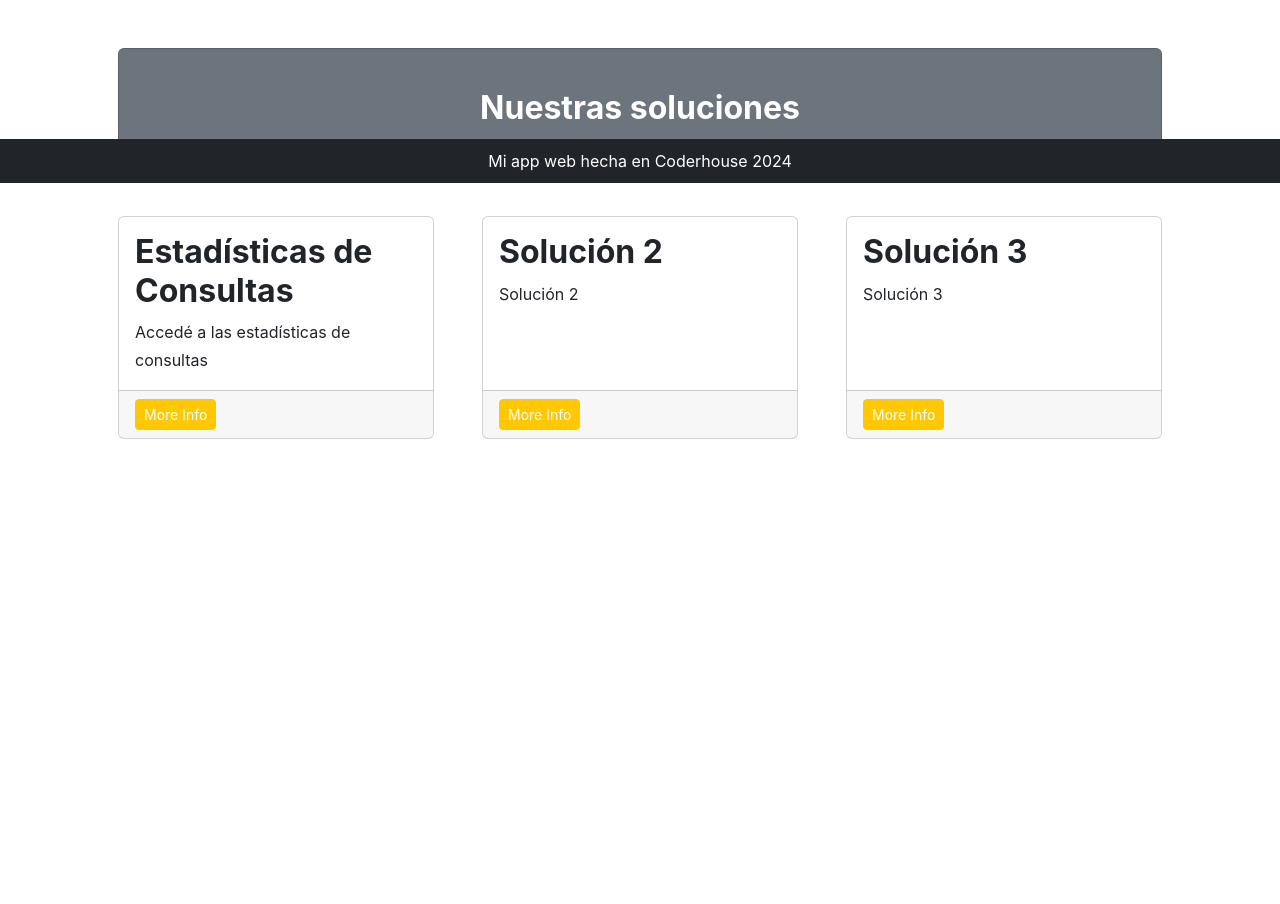
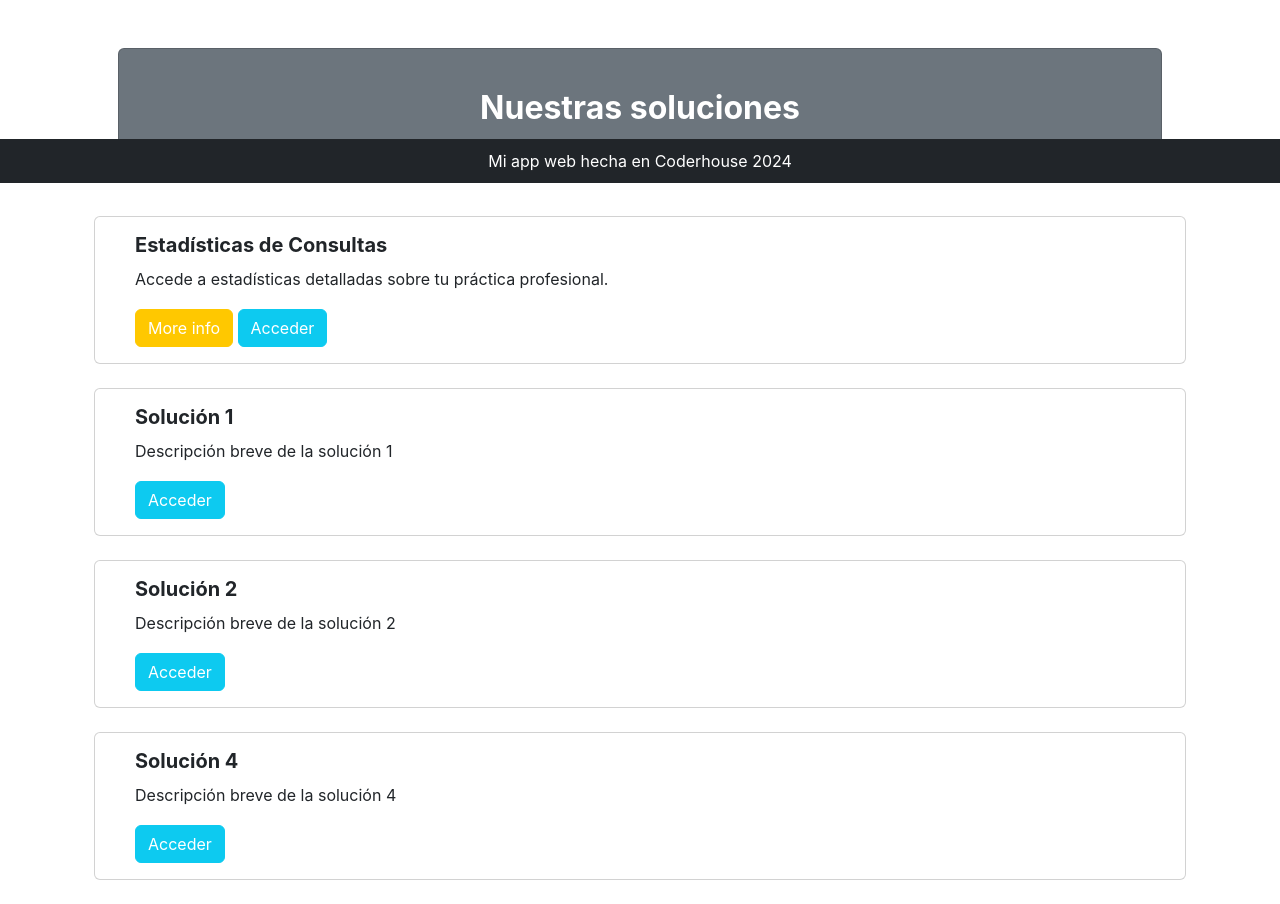
Before and after one commit to pablopiffer/Entrega_final__Porquepsi, a Django app: page / in a window 1280 px wide. Shown: the part 617-1521 px from the top of the page. Before the commit the page ends 1056 px from the top, so only its background shows below. Run offline with Django 5.2, Linux system fonts and the light colour scheme; some libraries are stand-ins or nearby versions.

Commit message:
feat: cambios y usos de estadísticas (a realizar)

```diff
--- a/Porquepsi/Tratamiento/urls.py
+++ b/Porquepsi/Tratamiento/urls.py
@@ -33,7 +33,7 @@ urlpatterns += [
     path("Tratamiento/paciente_detalles/<int:pk>", PacienteDetail.as_view(), name="paciente_detalles"),
     path("paciente_update/<int:pk>", PacienteUpdate.as_view(), name="paciente_update"),
     path("Tratamiento/paciente_confirm_delete/<int:pk>", PacienteDelete.as_view(), name="paciente_confirm_delete"),
-    path('estadisticas/', EstadisticasView.as_view(), name='estadisticas'),
+    path("Tratamiento/estadisticas", EstadisticasView.as_view(), name="estadisticas"),
     path("Tratamiento/lista_institucion", InstitucionList.as_view(), name="lista_institucion"),
     path("Tratamiento/institucion_form/", InstitucionCreate.as_view(), name="institucion_form"),
     path("Tratamiento/institucion_detalles/<int:pk>", InstitucionDetail.as_view(), name="institucion_detalles"),
--- a/Porquepsi/Tratamiento/views.py
+++ b/Porquepsi/Tratamiento/views.py
@@ -1,5 +1,6 @@
 from typing import Any
 
+from django.contrib.auth.mixins import LoginRequiredMixin
 from django.db.models import Q, Count
 from django.db.models.query import QuerySet
 from django.shortcuts import redirect, render
@@ -102,7 +103,7 @@ class PacienteDelete(DeleteView):
 
 
 class EstadisticasView(TemplateView):
-    template_name = "tratamiento/estadisticas.html"
+    template_name = "Tratamiento/estadisticas.html"
 
     def get_context_data(self, **kwargs):
         context = super().get_context_data(**kwargs)
--- a/Porquepsi/core/templates/core/components/card.html
+++ b/Porquepsi/core/templates/core/components/card.html
@@ -1,11 +1,20 @@
-<div class="col-md-4 mb-5">
-    <div class="card h-100">
-        <div class="card-body">
-            <h2 class="card-title">{{ titulo }}</h2>
-            <p class="card-text">{{ texto }}</p>
-        </div>
-        <div class="card-footer">
-            <a class="btn btn-primary btn-sm" href="{% if url %}{% url url %}{% else %}#!{% endif %}">More Info</a>
-        </div>
+<div class="card mb-4">
+    <div class="card-body">
+        <h5 class="card-title">{{ titulo }}</h5>
+        <p class="card-text">{{ texto }}</p>
+        {% if colapsable %}
+            <a class="btn btn-primary" data-bs-toggle="collapse" href="#collapse{{ titulo|slugify }}" role="button" aria-expanded="false" aria-controls="collapse{{ titulo|slugify }}">
+                More info
+            </a>
+        {% endif %}
+        <a href="{{ url }}" class="btn btn-info">Acceder</a>
+
+        {% if colapsable %}
+            <div class="collapse mt-3" id="collapse{{ titulo|slugify }}">
+                <div class="card card-body">
+                    {{ colapsable_texto }}
+                </div>
+            </div>
+        {% endif %}
     </div>
 </div>
--- a/Porquepsi/core/templates/core/index.html
+++ b/Porquepsi/core/templates/core/index.html
@@ -40,9 +40,12 @@
         </div>
         <!-- Content Row-->
         <div class="row gx-4 gx-lg-5">
-            {% include 'core/components/card.html' with titulo="Estadísticas de Consultas" texto="Accedé a las estadísticas de consultas" url=estadisticas %}
-            {% include 'core/components/card.html' with titulo="Solución 2" texto="Solución 2" %}
-            {% include 'core/components/card.html' with titulo="Solución 3" texto="Solución 3" %}
+            {% with estadisticas_url='Tratamiento:estadisticas' %}
+                {% include 'core/components/card.html' with titulo='Estadísticas de Consultas' texto='Accede a estadísticas detalladas sobre tu práctica profesional.' colapsable=True colapsable_texto='Una sección donde los profesionales pueden ver estadísticas sobre su práctica, como la frecuencia de ciertos tipos de consultas, la demografía de los pacientes, etc. Esto podría ayudarles a comprender mejor su práctica y tomar decisiones informadas.' url=estadisticas_url %}
+            {% endwith %}
+            {% include 'core/components/card.html' with titulo='Solución 1' texto='Descripción breve de la solución 1' url='ruta_solucion_1' %}
+            {% include 'core/components/card.html' with titulo='Solución 2' texto='Descripción breve de la solución 2' url='ruta_solucion_2' %}
+            {% include 'core/components/card.html' with titulo='Solución 4' texto='Descripción breve de la solución 4' url='ruta_solucion_4' %}
         </div>
     </div>
 
```
Also changed, not shown: Porquepsi/db.sqlite3.
